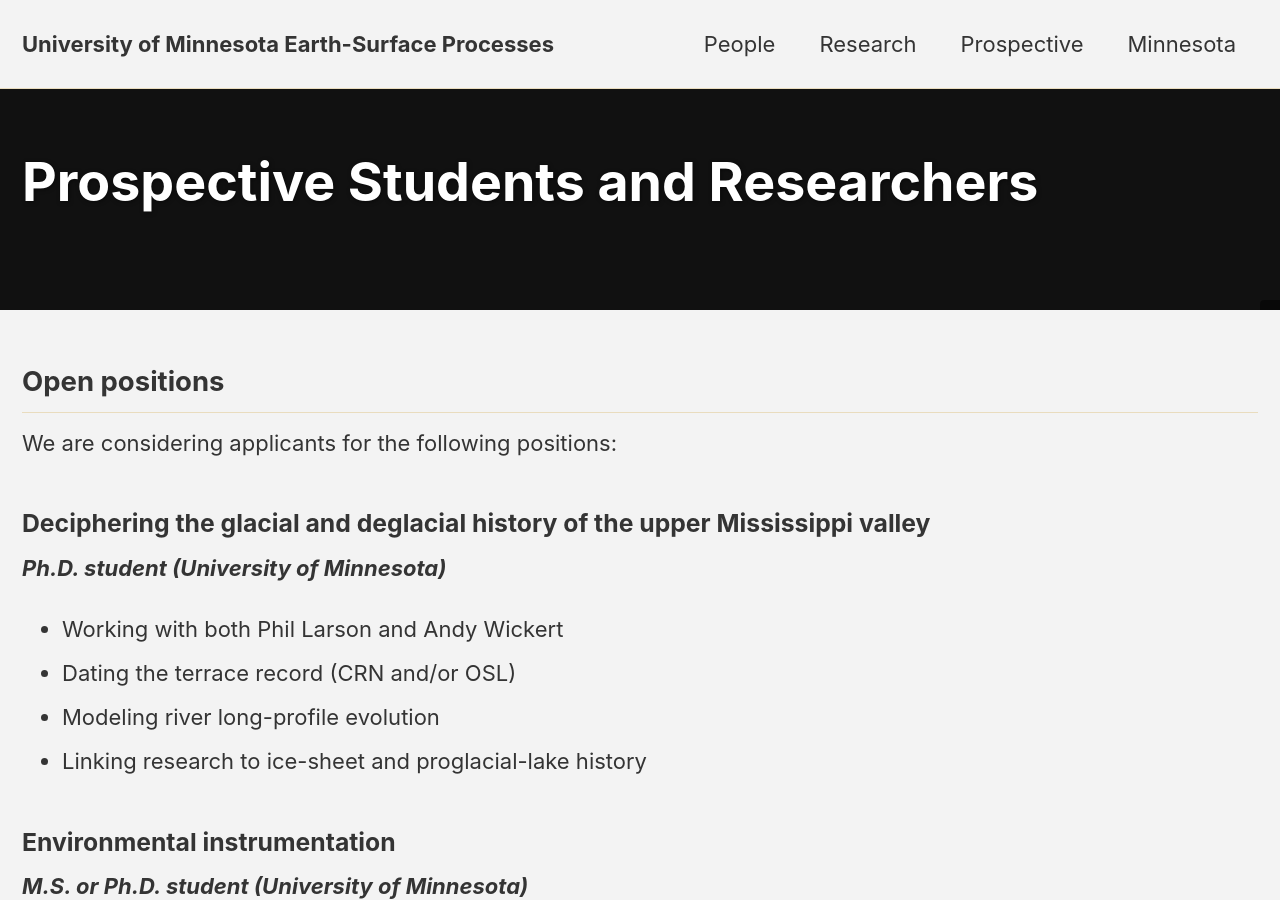
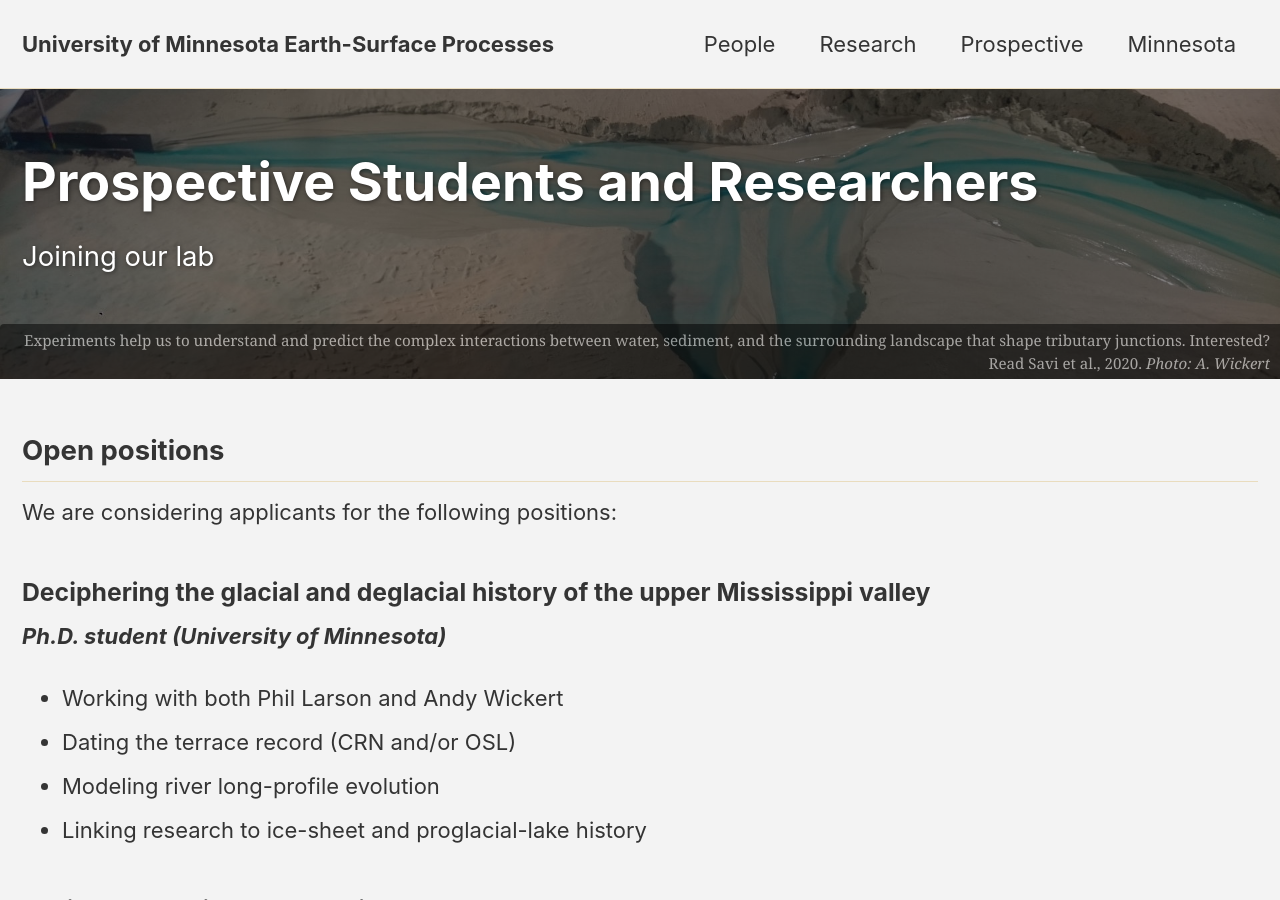
Before and after one commit to MNiMORPH/MNiMORPH.github.io, a Jekyll site: the page built from _pages/prospective.md, in a window 1280 px wide and 900 px high. Built offline with Jekyll 4.4.1, drawn with Linux system fonts in a browser that asks for light colours; cached includes are drawn as plain includes; nearby versions of some CDN libraries.

Commit message:
Banner images for all pages

```diff
--- a/_pages/prospective.md
+++ b/_pages/prospective.md
@@ -7,12 +7,12 @@
 header:
   overlay_color: "#222222" #"#5e616c"
   overlay_filter: "0.5"
-  overlay_image: #/assets/images/DysonSW_Ecuador_2020-01-14_15.32.41_modified.jpg
+  overlay_image: /assets/images/banners/IMG_20151117_170548_modified_SaviExperiment.jpg
   #actions:
   #  - label: "Get started"
   #    url: "/awtest/"
-  caption: ""
-excerpt: ""
+  caption: "Experiments help us to understand and predict the complex interactions between water, sediment, and the surrounding landscape that shape tributary junctions. [Interested? Read Savi et al., 2020](https://esurf.copernicus.org/articles/8/303/2020/). *Photo: A. Wickert*"
+excerpt: "Joining our lab"
 ---
 
 ## Open positions
```
Also changed, not shown: _pages/index.md (+2 -2 lines), _pages/minnesota.md (+2 -2 lines), _pages/people.md (+2 -2 lines), _pages/research.md (+2 -2 lines), assets/images/banners/2018-06-20 15.38.58_modified_Terrace_Diamond.jpg (added), assets/images/banners/2019-10-06 12.45.10_modified_EagleMountain_withMarkH.jpg (added), assets/images/banners/IMG_20151117_170548_modified_SaviExperiment.jpg (added), assets/images/banners/PANO_20150719_190529_modified_Argentina_bedrock_alluvial_2015.jpg (added).
